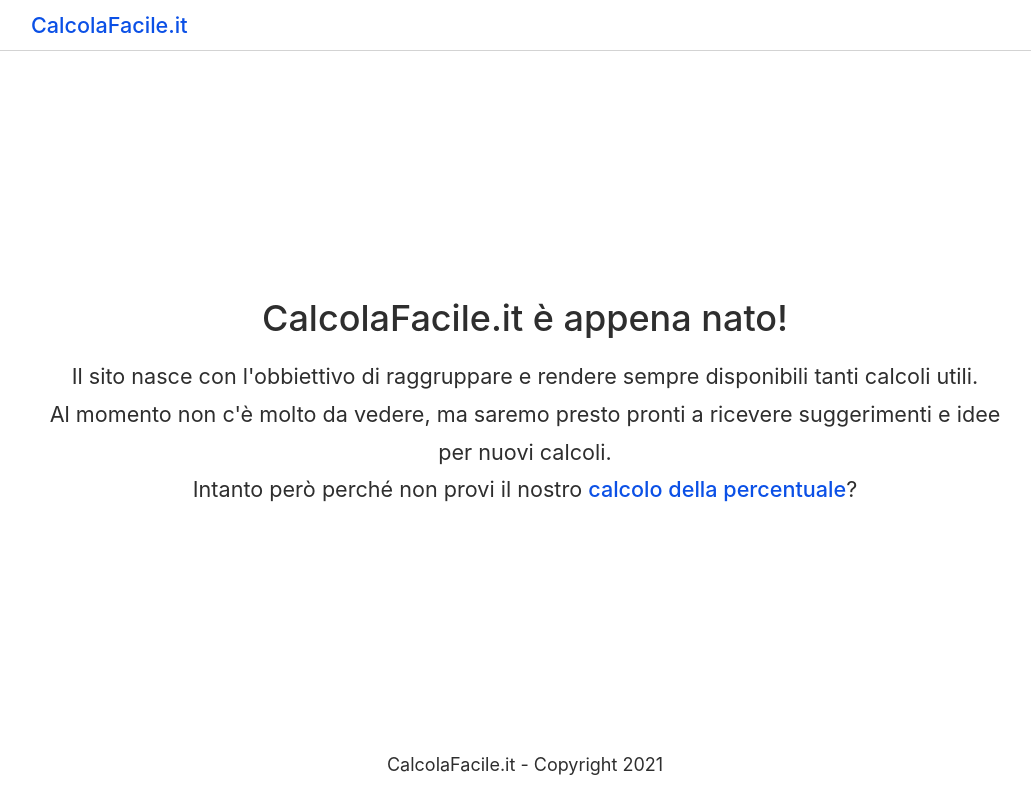
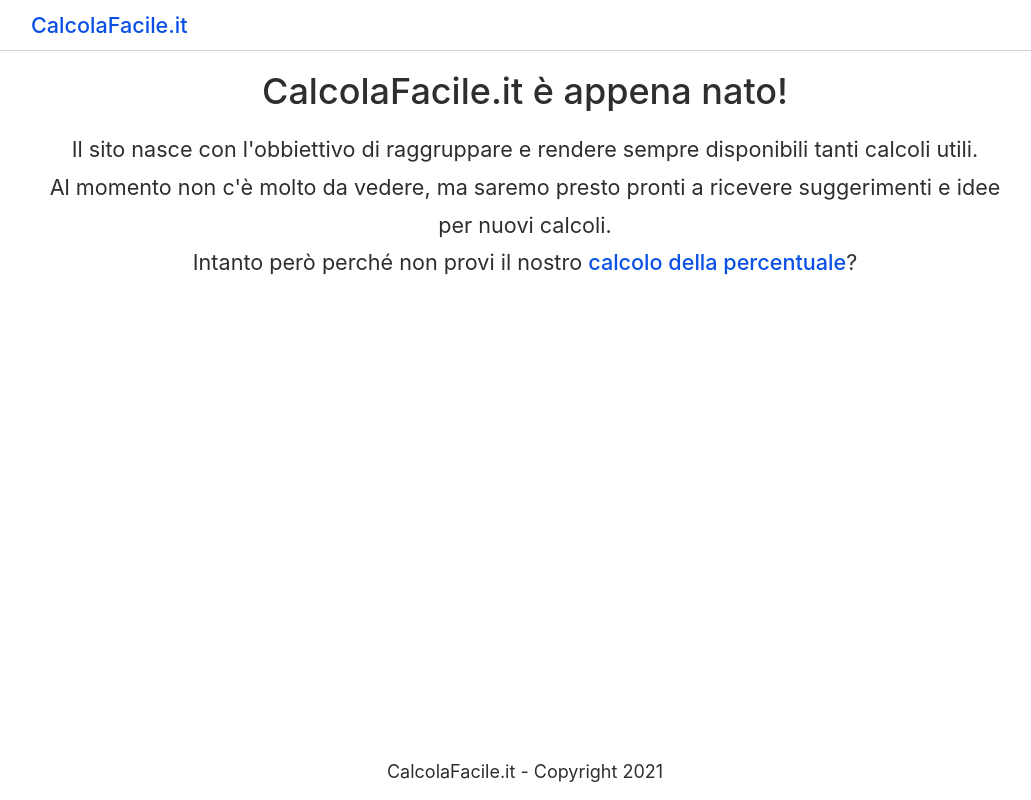
Before and after one commit to g-cappai/calcolafacile, a Next.js app: page / in a window 1280 px wide. Shown: the whole page, without its empty margins (115-1146 px from the left). Built offline with nearby package versions, Linux system fonts and the light colour scheme.

Commit message:
Footer at bottom

```diff
--- a/components/layouts/default-layout.js
+++ b/components/layouts/default-layout.js
@@ -17,10 +17,19 @@
         </title>
         <meta name="description" content={isHome() ? homeDesc : desc} />
       </Head>
-      <Header />
-      <div>{children}</div>
-      {/* Cookie Banner */}
-      <Footer />
+      <div className="page-wrapper">
+        <Header />
+        <main className="my-1">{children}</main>
+        {/* Cookie Banner */}
+        <Footer />
+      </div>
+      <style jsx>{`
+        .page-wrapper {
+          display: flex;
+          flex-direction: column;
+          min-height: 100vh;
+        }
+      `}</style>
     </>
   );
 }
--- a/components/templates/calc-page-template.js
+++ b/components/templates/calc-page-template.js
@@ -5,7 +5,6 @@
   return (
     <DefaultLayout title={title} desc={desc}>
       {/* <ContactUsBlock /> */}
-      <main className="my-1">
       {/* {AD} */}
       <div className="container py-1">
         <h1 className="my-1">{title}</h1>
@@ -21,7 +20,6 @@
       </div>
       {/* {AD} */}
       {children}
-      </main>
     </DefaultLayout>
   );
 }
--- a/pages/index.js
+++ b/pages/index.js
@@ -8,7 +8,6 @@
   return (
     <>
       <DefaultLayout title={title} desc={desc}>
-        <main>
         <div className="container">
           <h2 className="mb-1">CalcolaFacile.it è appena nato!</h2>
           <p>
@@ -27,7 +26,6 @@
             ?
           </p>
         </div>
-        </main>
       </DefaultLayout>
       <style jsx>
         {`
@@ -39,7 +37,6 @@
           .container {
             text-align: center;
             font-size: 1.2rem;
-            margin: calc(100vh / 2 - 155px) auto;
           }
         `}
       </style>
--- a/styles/globals.css
+++ b/styles/globals.css
@@ -25,8 +25,20 @@
   box-sizing: border-box;
 }
 
+*,
+*::before,
+*::after {
+  margin: 0;
+  padding: 0;
+  box-sizing: border-box;
+}
+
 body {
   color: #2e2e2e;
+}
+
+main {
+  flex-grow: 1;
 }
 
 hr {
```
Lines whose indentation alone changed are shown as unchanged.
